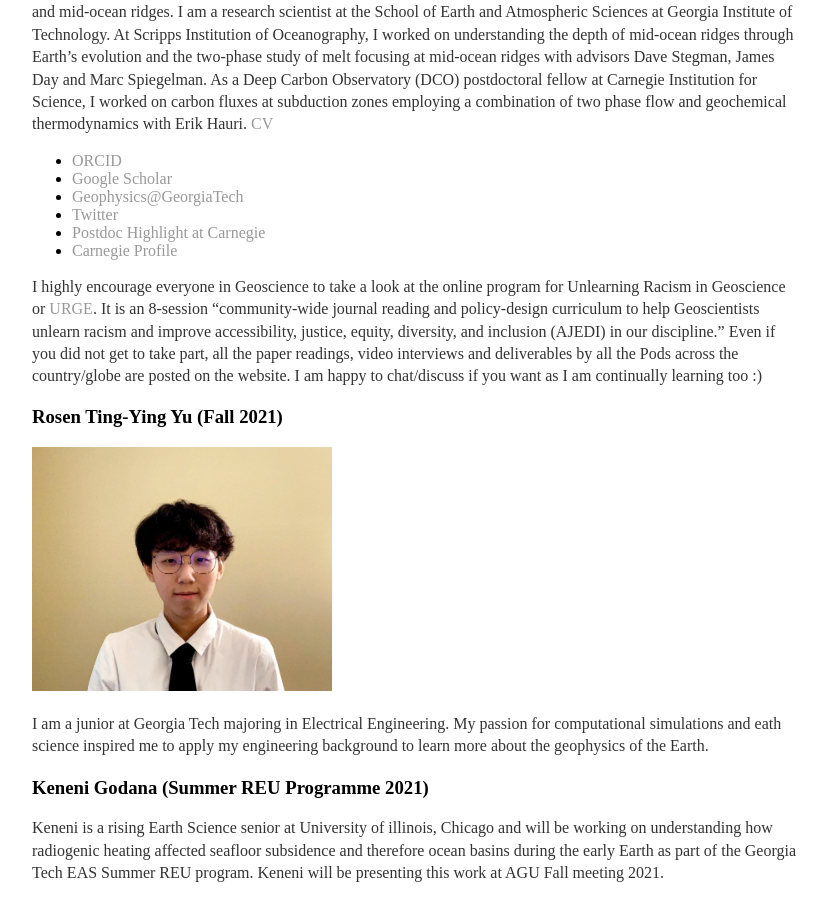
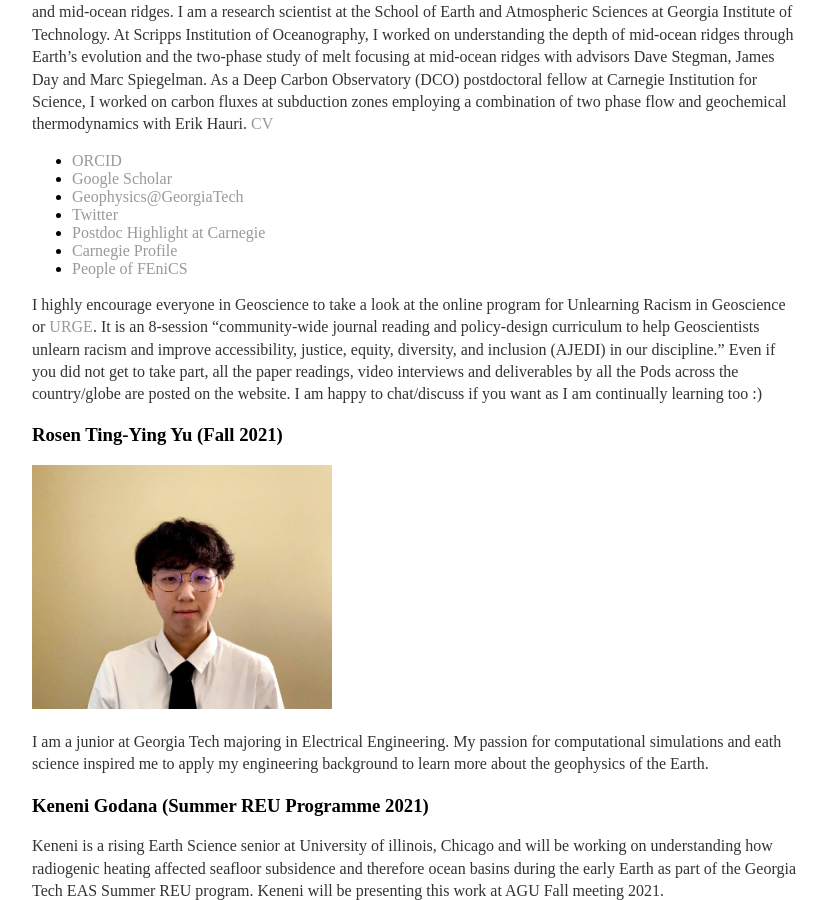
Before and after one commit to joycesim/joycesim.github.io, a Jekyll site: the page built from group/index.md, in a window 1280 px wide and 900 px high, scrolled down 1908 px. Shown: the whole window, without its empty margins (224-1051 px from the left). Built offline with Jekyll 4.4.1, drawn with Linux system fonts in a browser that asks for light colours.

Commit message:
Update index.md

```diff
--- a/group/index.md
+++ b/group/index.md
@@ -51,6 +51,7 @@ I am a geodynamicist working on two-phase flow magma dynamics at tectonic bounda
 * [Twitter](https://twitter.com/SimDynamics)
 * [Postdoc Highlight at Carnegie](https://dtm.carnegiescience.edu/news/postdoc-spotlight-modelling-mid-ocean-ridges-joyce-sim)
 * [Carnegie Profile](https://dtm.carnegiescience.edu/people/postdoctoral/shi-joyce-sim)
+* [People of FEniCS](https://fenicsproject.org/people-of-fenics/)
 
 I highly encourage everyone in Geoscience to take a look at the online program for Unlearning Racism in Geoscience or [URGE](www.urgeoscience.org). It is an 8-session "community-wide journal reading and policy-design curriculum to help Geoscientists unlearn racism and improve accessibility, justice, equity, diversity, and inclusion (AJEDI) in our discipline." Even if you did not get to take part, all the paper readings, video interviews and deliverables by all the Pods across the country/globe are posted on the website. I am happy to chat/discuss if you want as I am continually learning too :)
 
```
